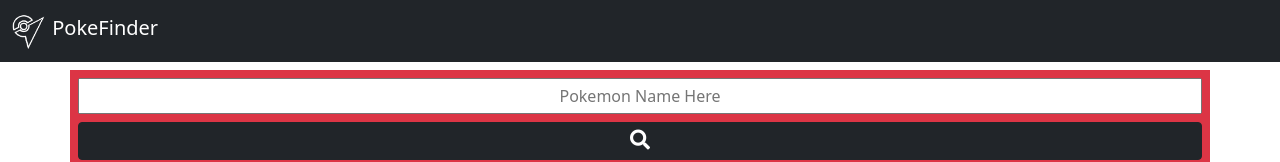
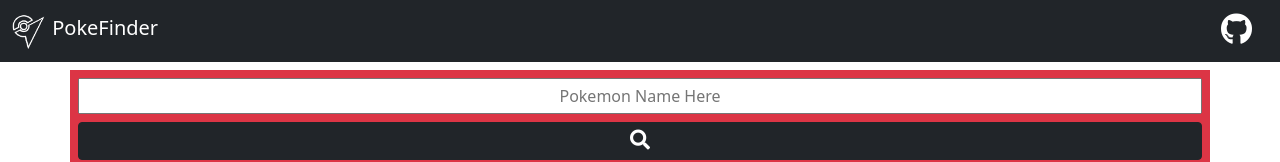
Before and after one commit to GabrielCrackPro/pokemon-api-app, a website: page public/index.html in a window 1280 px wide. Shown: the top 162 px of the page. Drawn offline with nearby package versions, Linux system fonts and the light colour scheme.

Commit message:
Repository link added 💻

```diff
--- a/public/index.html
+++ b/public/index.html
@@ -21,6 +21,9 @@
                 <img src="img/logo.png" alt="logo" width="35" height="35" class="d-inline-block align-text-top">
                 PokeFinder
             </a>
+            <a class="navbar-brand" href="https://github.com/GabrielCrackPro/pokemon-api-app" target="blank">
+                <i class="fab fa-github fs-2"></i>
+            </a>
         </div>
     </nav>
     <div class="container mt-2 p-2 bg-danger">
```
